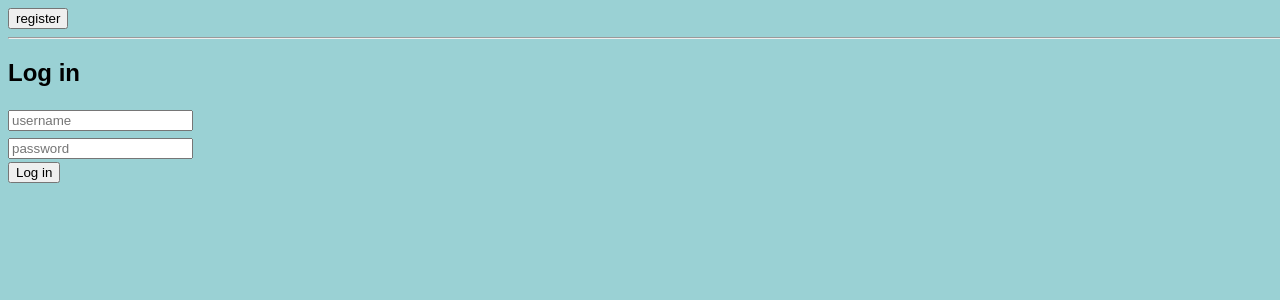
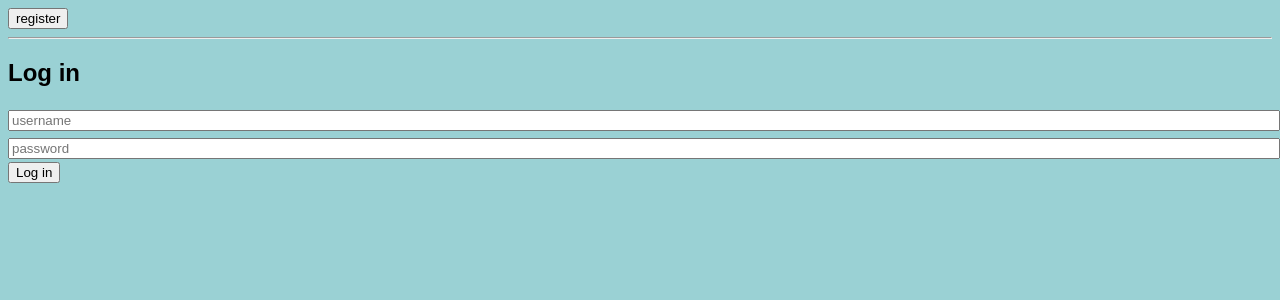
Before and after one commit to atmaybury/reader, a React (Create React App) app in the folder reader-frontend/: page / in a window 1280 px wide. Shown: the top 300 px of the page. Built offline with nearby package versions, Linux system fonts and the light colour scheme; a web font is replaced by a local one.

Commit message:
removed width rule for body

```diff
--- a/reader-frontend/src/App.css
+++ b/reader-frontend/src/App.css
@@ -6,8 +6,11 @@
     --prussian-blue: #003249;
 }
 
+input {
+    width: 100%;
+}
+
 body {
     background-color: var(--powder-blue);
     font-family: 'B612', sans-serif;
-    width: 100vw;
 }
```
